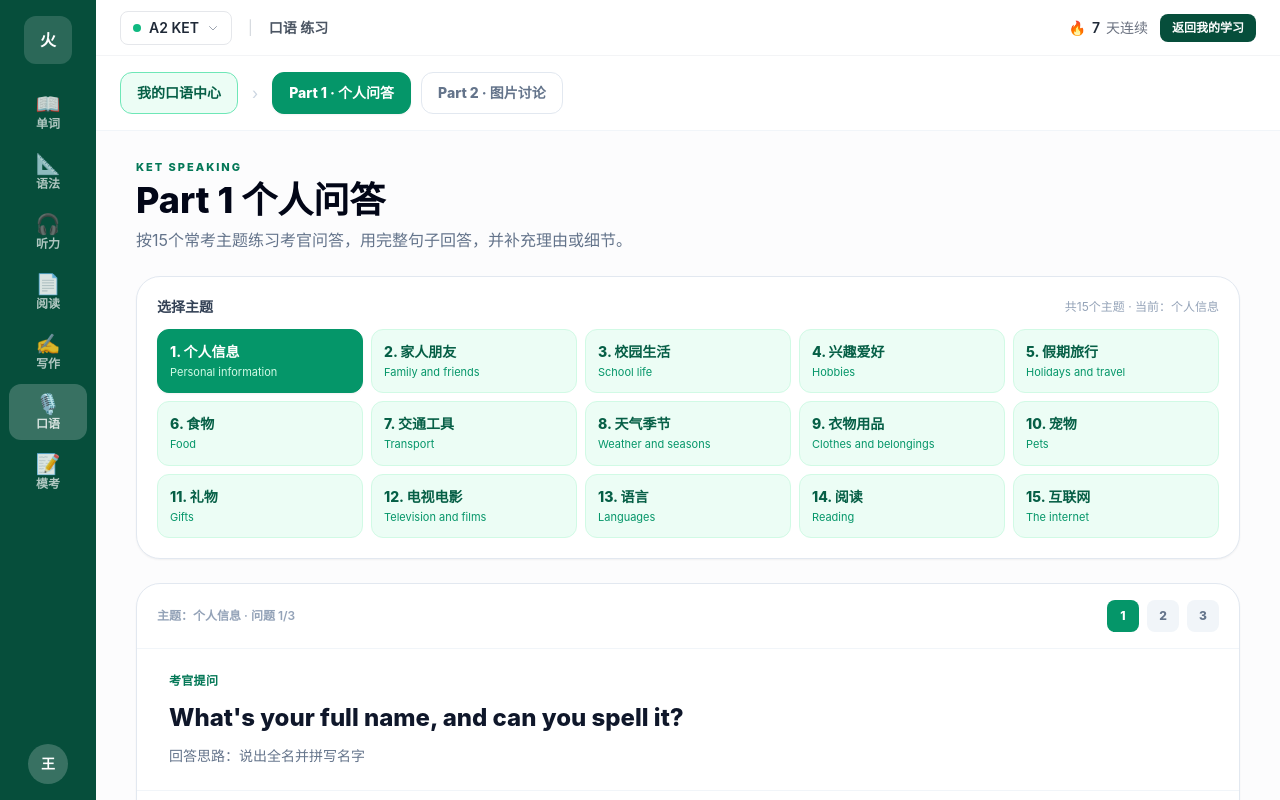
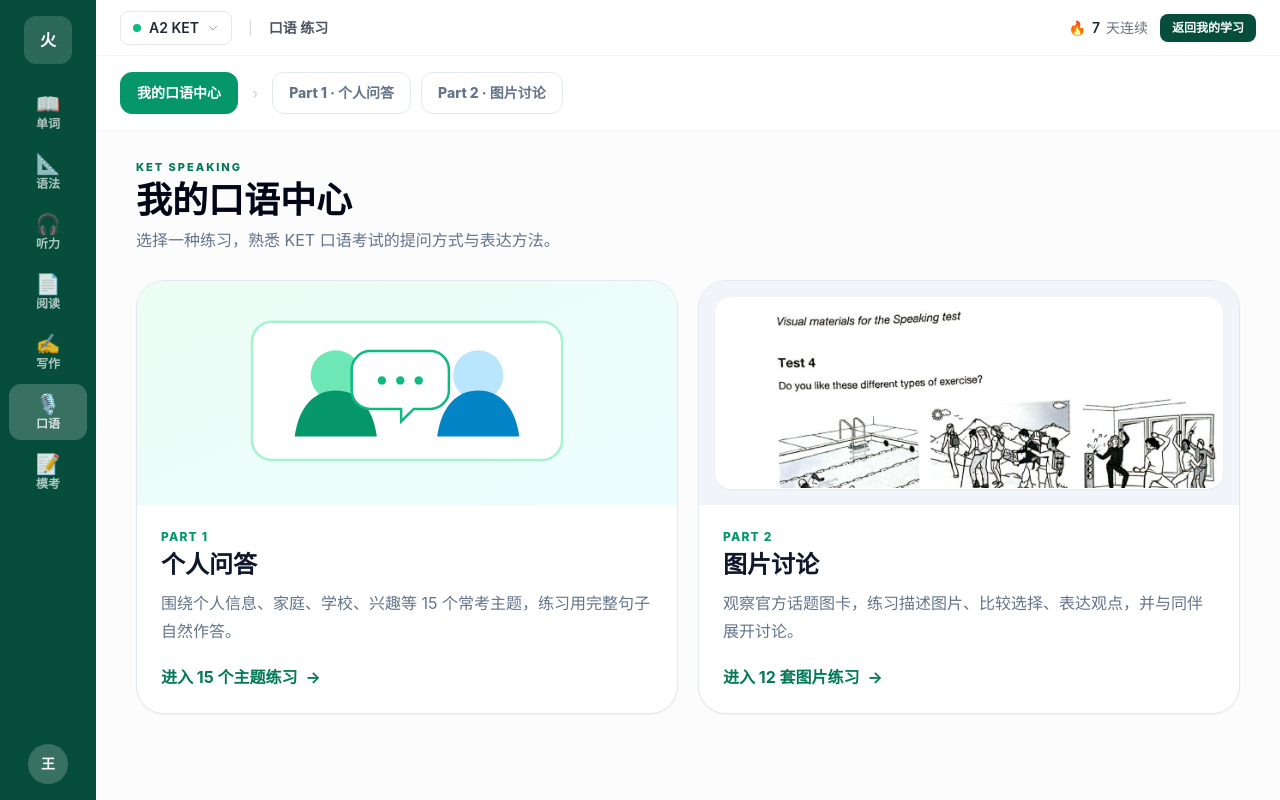
Before and after one commit to audrey-ship-it/mars-cambridge, a React (Vite) app: page /cambridge/speaking in a window 1280 px wide. Built offline with nearby package versions, Linux system fonts and the light colour scheme.

Commit message:
新增口语中心练习入口页

```diff
--- a/src/pages/CambridgeSpeaking.jsx
+++ b/src/pages/CambridgeSpeaking.jsx
@@ -34,7 +34,7 @@ function ReferenceAnswer({ topic }) {
 
 export default function CambridgeSpeaking() {
   const [searchParams, setSearchParams] = useSearchParams()
-  const initialPart = searchParams.get('part') === '2' ? 2 : 1
+  const initialPart = searchParams.get('part') === '2' ? 2 : searchParams.get('part') === '1' ? 1 : 0
   const initialSet = Math.min(12, Math.max(1, Number(searchParams.get('set')) || 1))
   const initialTopic = Math.max(0, KET_SPEAKING_PART1_TOPICS.findIndex(item => item.id === searchParams.get('topic')))
   const [level, setLevel] = useState('KET')
@@ -55,7 +55,9 @@ export default function CambridgeSpeaking() {
     : '')
 
   useEffect(() => {
-    const nextParams = part === 1
+    const nextParams = part === 0
+      ? {}
+      : part === 1
       ? { part: '1', topic: selectedTopic.id }
       : { part: '2', set: String(setIndex + 1) }
     setSearchParams(nextParams, { replace: true })
@@ -67,7 +69,10 @@ export default function CambridgeSpeaking() {
     <CambridgeLayout activeModule="speaking" level={level} setLevel={setLevel}>
       <nav className="border-b border-slate-100 bg-white px-4 py-4 sm:px-6">
         <div className="mx-auto flex max-w-7xl flex-wrap items-center gap-2.5">
-          <div className="mr-1 rounded-xl border border-emerald-300 bg-emerald-50 px-4 py-2.5 text-sm font-extrabold text-emerald-800">我的口语中心</div>
+          <button type="button" onClick={() => setPart(0)} aria-current={part === 0 ? 'page' : undefined}
+            className={`mr-1 rounded-xl border px-4 py-2.5 text-sm font-extrabold transition ${part === 0 ? 'border-emerald-600 bg-emerald-600 text-white shadow-sm' : 'border-emerald-300 bg-emerald-50 text-emerald-800 hover:bg-emerald-100'}`}>
+            我的口语中心
+          </button>
           <span className="mr-1 text-slate-300">›</span>
           {[1, 2].map(partId => (
             <button key={partId} type="button" onClick={() => setPart(partId)} aria-current={part === partId ? 'page' : undefined}
@@ -79,11 +84,53 @@ export default function CambridgeSpeaking() {
       </nav>
 
       <main className="mx-auto max-w-6xl px-4 py-7 sm:px-6">
-        <div className="text-[11px] font-extrabold tracking-[.18em] text-emerald-700">KET SPEAKING</div>
-        <h1 className="mt-1 text-3xl font-extrabold text-slate-950 sm:text-4xl">{PART_INFO[part].title}</h1>
-        <p className="mt-2 text-slate-500">{PART_INFO[part].help}</p>
+        {part === 0 ? (
+          <>
+            <div className="text-[11px] font-extrabold tracking-[.18em] text-emerald-700">KET SPEAKING</div>
+            <h1 className="mt-1 text-3xl font-extrabold text-slate-950 sm:text-4xl">我的口语中心</h1>
+            <p className="mt-2 text-slate-500">选择一种练习，熟悉 KET 口语考试的提问方式与表达方法。</p>
 
-        <section className="mt-6 rounded-[24px] border border-slate-200 bg-white p-4 shadow-sm sm:p-5">
+            <section className="mt-7 grid gap-5 md:grid-cols-2">
+              <button type="button" onClick={() => setPart(1)} className="group overflow-hidden rounded-[28px] border border-slate-200 bg-white text-left shadow-sm transition hover:-translate-y-1 hover:border-emerald-300 hover:shadow-lg">
+                <div className="grid h-56 place-items-center bg-gradient-to-br from-emerald-50 to-cyan-50 p-6">
+                  <svg viewBox="0 0 420 210" role="img" aria-label="考官与考生进行个人问答" className="h-full w-full max-w-md">
+                    <rect x="25" y="20" width="370" height="165" rx="24" fill="#fff" stroke="#a7f3d0" strokeWidth="3" />
+                    <circle cx="125" cy="84" r="30" fill="#6ee7b7" /><path d="M76 157c5-37 24-55 49-55s44 18 49 55" fill="#059669" />
+                    <circle cx="295" cy="84" r="30" fill="#bae6fd" /><path d="M246 157c5-37 24-55 49-55s44 18 49 55" fill="#0284c7" />
+                    <path d="M166 55h72c12 0 22 10 22 22v25c0 12-10 22-22 22h-20l-15 15v-15h-37c-12 0-22-10-22-22V77c0-12 10-22 22-22Z" fill="#fff" stroke="#10b981" strokeWidth="3" />
+                    <circle cx="180" cy="90" r="5" fill="#10b981" /><circle cx="202" cy="90" r="5" fill="#10b981" /><circle cx="224" cy="90" r="5" fill="#10b981" />
+                  </svg>
+                </div>
+                <div className="p-6">
+                  <div className="text-xs font-extrabold tracking-widest text-emerald-600">PART 1</div>
+                  <h2 className="mt-1 text-2xl font-extrabold text-slate-900 group-hover:text-emerald-700">个人问答</h2>
+                  <p className="mt-2 leading-7 text-slate-500">围绕个人信息、家庭、学校、兴趣等 15 个常考主题，练习用完整句子自然作答。</p>
+                  <span className="mt-5 inline-flex items-center font-bold text-emerald-700">进入 15 个主题练习 <span className="ml-2">→</span></span>
+                </div>
+              </button>
+
+              <button type="button" onClick={() => setPart(2)} className="group overflow-hidden rounded-[28px] border border-slate-200 bg-white text-left shadow-sm transition hover:-translate-y-1 hover:border-emerald-300 hover:shadow-lg">
+                <div className="h-56 overflow-hidden bg-slate-100 p-4">
+                  <img src="/images/ket/productive/b3/test-4-speaking.jpg" alt="KET 图片讨论话题卡" className="h-full w-full rounded-2xl border border-white/80 bg-white object-cover object-top shadow-sm" />
+                </div>
+                <div className="p-6">
+                  <div className="text-xs font-extrabold tracking-widest text-emerald-600">PART 2</div>
+                  <h2 className="mt-1 text-2xl font-extrabold text-slate-900 group-hover:text-emerald-700">图片讨论</h2>
+                  <p className="mt-2 leading-7 text-slate-500">观察官方话题图卡，练习描述图片、比较选择、表达观点，并与同伴展开讨论。</p>
+                  <span className="mt-5 inline-flex items-center font-bold text-emerald-700">进入 12 套图片练习 <span className="ml-2">→</span></span>
+                </div>
+              </button>
+            </section>
+          </>
+        ) : (
+          <>
+            <div className="text-[11px] font-extrabold tracking-[.18em] text-emerald-700">KET SPEAKING</div>
+            <h1 className="mt-1 text-3xl font-extrabold text-slate-950 sm:text-4xl">{PART_INFO[part].title}</h1>
+            <p className="mt-2 text-slate-500">{PART_INFO[part].help}</p>
+          </>
+        )}
+
+        {part !== 0 && <section className="mt-6 rounded-[24px] border border-slate-200 bg-white p-4 shadow-sm sm:p-5">
           <div className="mb-3 flex items-center justify-between gap-3">
             <strong className="text-sm text-slate-700">{part === 1 ? '选择主题' : '选择练习'}</strong>
             <span className="text-xs text-slate-400">{part === 1 ? `共15个主题 · 当前：${selectedTopic.label}` : `共 ${SPEAKING_SETS.length} 套 · 当前为练习${setIndex + 1}`}</span>
@@ -109,7 +156,7 @@ export default function CambridgeSpeaking() {
               ))}
             </div>
           )}
-        </section>
+        </section>}
 
         {topic && part === 1 && (
           <section className="mt-6 overflow-hidden rounded-[24px] border border-slate-200 bg-white shadow-sm">
```
